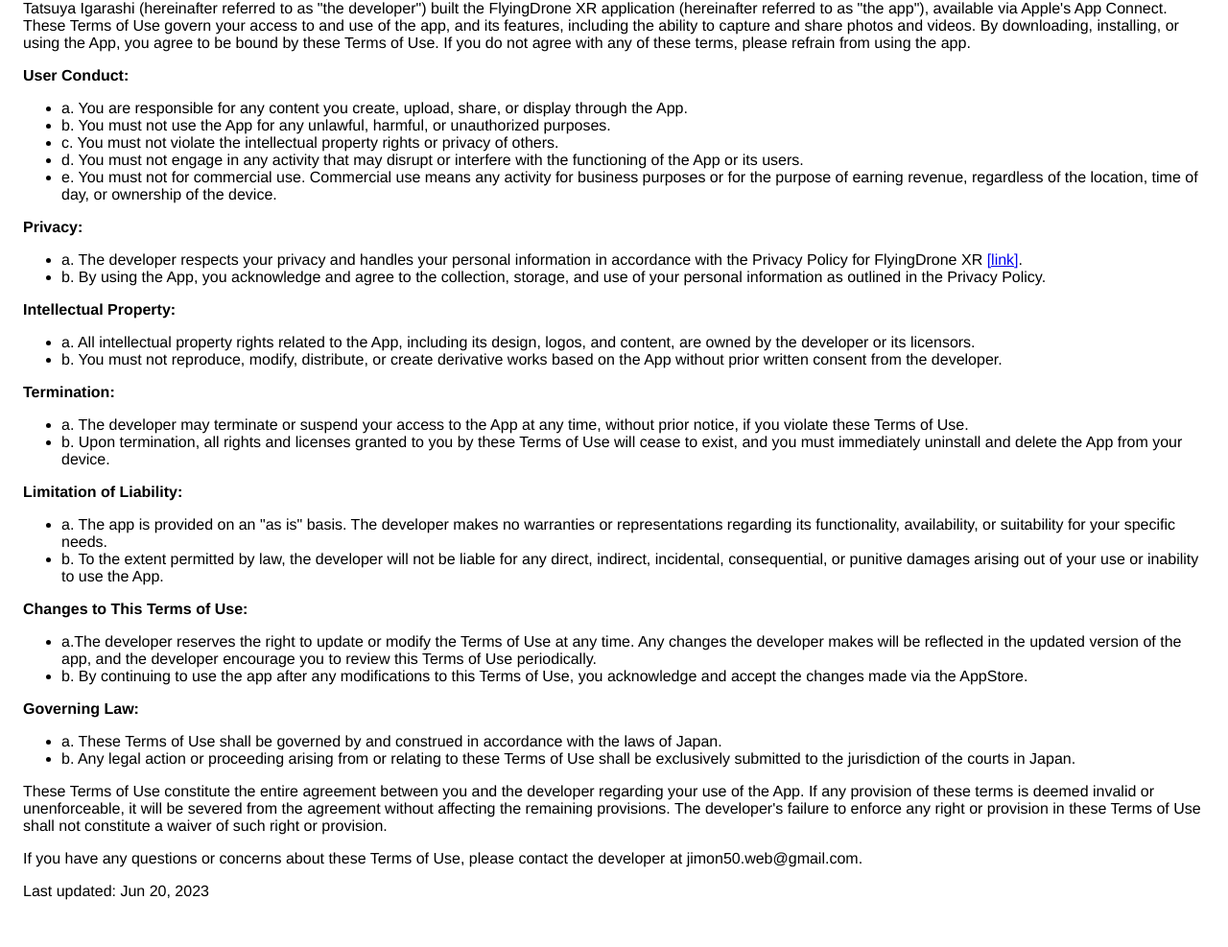
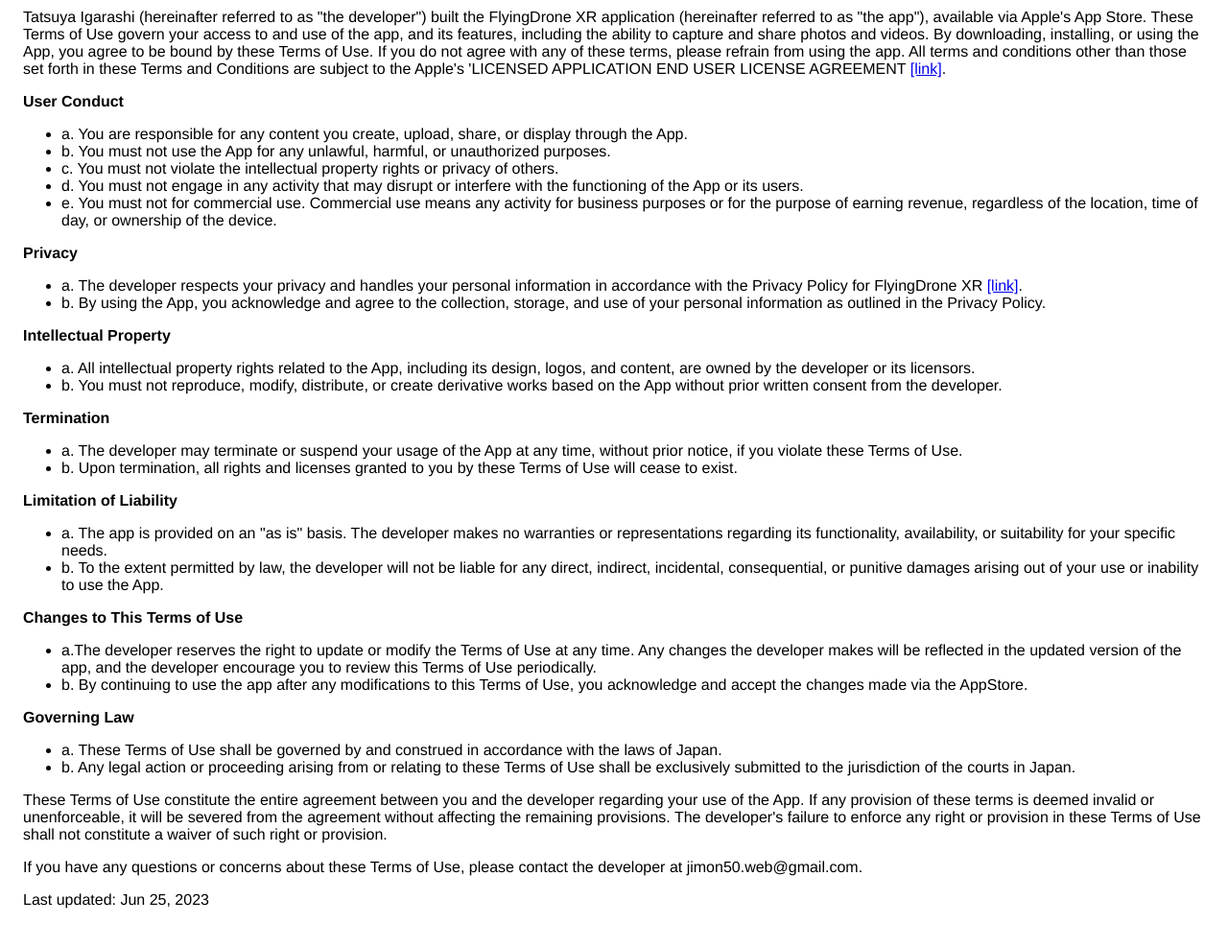
Before and after one commit to Jimon-50/FlyingDroneXR, a plain HTML site: page docs/terms-of-use.html in a window 1280 px wide. Shown: the part 74-1061 px from the top of the page at 96% size. Drawn offline with Linux system fonts and the light colour scheme.

Commit message:
Update terms-of-use.html

```diff
--- a/docs/terms-of-use.html
+++ b/docs/terms-of-use.html
@@ -7,48 +7,48 @@
                 <style> body { font-family: 'Helvetica Neue', Helvetica, Arial, sans-serif; padding:1em; } </style>
             </head>
     <body>
-    <p><strong>Terms of Use for FlyingDrone XR</strong></p>
-    <p>Tatsuya Igarashi (hereinafter referred to as "the developer") built the FlyingDrone XR application (hereinafter referred to as "the app"), available via Apple's App Connect. These Terms of Use govern your access to and use of the app, and its features, including the ability to capture and share photos and videos. By downloading, installing, or using the App, you agree to be bound by these Terms of Use. If you do not agree with any of these terms, please refrain from using the app.</p>
-    <p><strong>User Conduct:</strong></p>
+    <h3>Terms of Use for FlyingDrone XR</h3>
+    <p>Tatsuya Igarashi (hereinafter referred to as "the developer") built the FlyingDrone XR application (hereinafter referred to as "the app"), available via Apple's App Store. These Terms of Use govern your access to and use of the app, and its features, including the ability to capture and share photos and videos. By downloading, installing, or using the App, you agree to be bound by these Terms of Use. If you do not agree with any of these terms, please refrain from using the app. All terms and conditions other than those set forth in these Terms and Conditions are subject to the Apple's 'LICENSED APPLICATION END USER LICENSE AGREEMENT <a href="https://www.apple.com/legal/internet-services/itunes/dev/stdeula/">[link]</a>.</p>
+    <p><strong>User Conduct</strong></p>
     <ul>
         <li>a. You are responsible for any content you create, upload, share, or display through the App.</li>
         <li>b. You must not use the App for any unlawful, harmful, or unauthorized purposes.</li>
         <li>c. You must not violate the intellectual property rights or privacy of others.</li>
         <li>d. You must not engage in any activity that may disrupt or interfere with the functioning of the App or its users.</li>
-        <li>e. You must not for commercial use. Commercial use means any activity for business purposes or for the purpose of earning revenue, regardless of the location, time of day, or ownership of the device.
+        <li>e. You must not for commercial use. Commercial use means any activity for business purposes or for the purpose of earning revenue, regardless of the location, time of day, or ownership of the device.</li>
     </ul
 
-    <p><strong>Privacy:</strong></p>
+    <p><strong>Privacy</strong></p>
         <ul>
         <li>a. The developer respects your privacy and handles your personal information in accordance with the Privacy Policy for FlyingDrone XR <a href="./privacy-policy.html">[link]</a>.</li>
         <li>b. By using the App, you acknowledge and agree to the collection, storage, and use of your personal information as outlined in the Privacy Policy.</li>
         </ul>
 
-    <p><strong>Intellectual Property:</strong></p>
+    <p><strong>Intellectual Property</strong></p>
         <ul>
         <li>a. All intellectual property rights related to the App, including its design, logos, and content, are owned by the developer or its licensors.</li>
-        <li>b. You must not reproduce, modify, distribute, or create derivative works based on the App without prior written consent from the developer.</ul>
+        <li>b. You must not reproduce, modify, distribute, or create derivative works based on the App without prior written consent from the developer.</li>
         </ul>
 
-   <p><strong>Termination:</strong></p>
+   <p><strong>Termination</strong></p>
         <ul>
-        <li>a. The developer may terminate or suspend your access to the App at any time, without prior notice, if you violate these Terms of Use.</li>
-        <li>b. Upon termination, all rights and licenses granted to you by these Terms of Use will cease to exist, and you must immediately uninstall and delete the App from your device.</li>
+        <li>a. The developer may terminate or suspend your usage of the App at any time, without prior notice, if you violate these Terms of Use.</li>
+        <li>b. Upon termination, all rights and licenses granted to you by these Terms of Use will cease to exist.</li>
         </ul>
 
-   <p><strong>Limitation of Liability:</strong></p>
+   <p><strong>Limitation of Liability</strong></p>
         <ul>
         <li>a. The app is provided on an "as is" basis. The developer makes no warranties or representations regarding its functionality, availability, or suitability for your specific needs.</li>
         <li>b. To the extent permitted by law, the developer will not be liable for any direct, indirect, incidental, consequential, or punitive damages arising out of your use or inability to use the App.</li>
         </ul>
 
-   <p><strong>Changes to This Terms of Use:</strong></p>
+   <p><strong>Changes to This Terms of Use</strong></p>
         <ul>
         <li>a.The developer reserves the right to update or modify the Terms of Use at any time. Any changes the developer makes will be reflected in the updated version of the app, and the developer encourage you to review this Terms of Use periodically.</li>
         <li>b. By continuing to use the app after any modifications to this Terms of Use, you acknowledge and accept the changes made via the AppStore.</li>
         </ul>
 
-    <p><strong>Governing Law:</strong></p>
+    <p><strong>Governing Law</strong></p>
          <ul>
         <li>a. These Terms of Use shall be governed by and construed in accordance with the laws of Japan.</li>
         <li>b. Any legal action or proceeding arising from or relating to these Terms of Use shall be exclusively submitted to the jurisdiction of the courts in Japan.</li>
@@ -58,5 +58,5 @@
 
     <p>If you have any questions or concerns about these Terms of Use, please contact the developer at jimon50.web@gmail.com.</p>
 
-    <p>Last updated: Jun 20, 2023</p>
+    <p>Last updated: Jun 25, 2023</p>
 </body>
```
